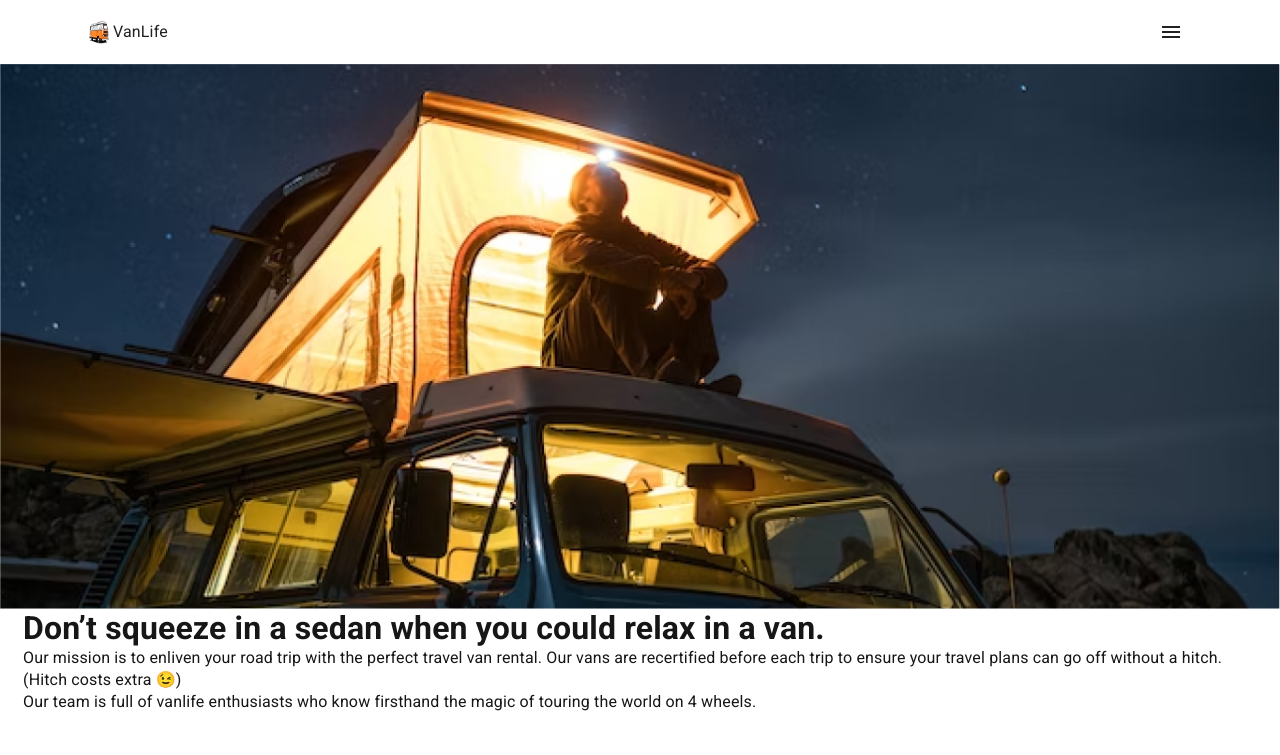
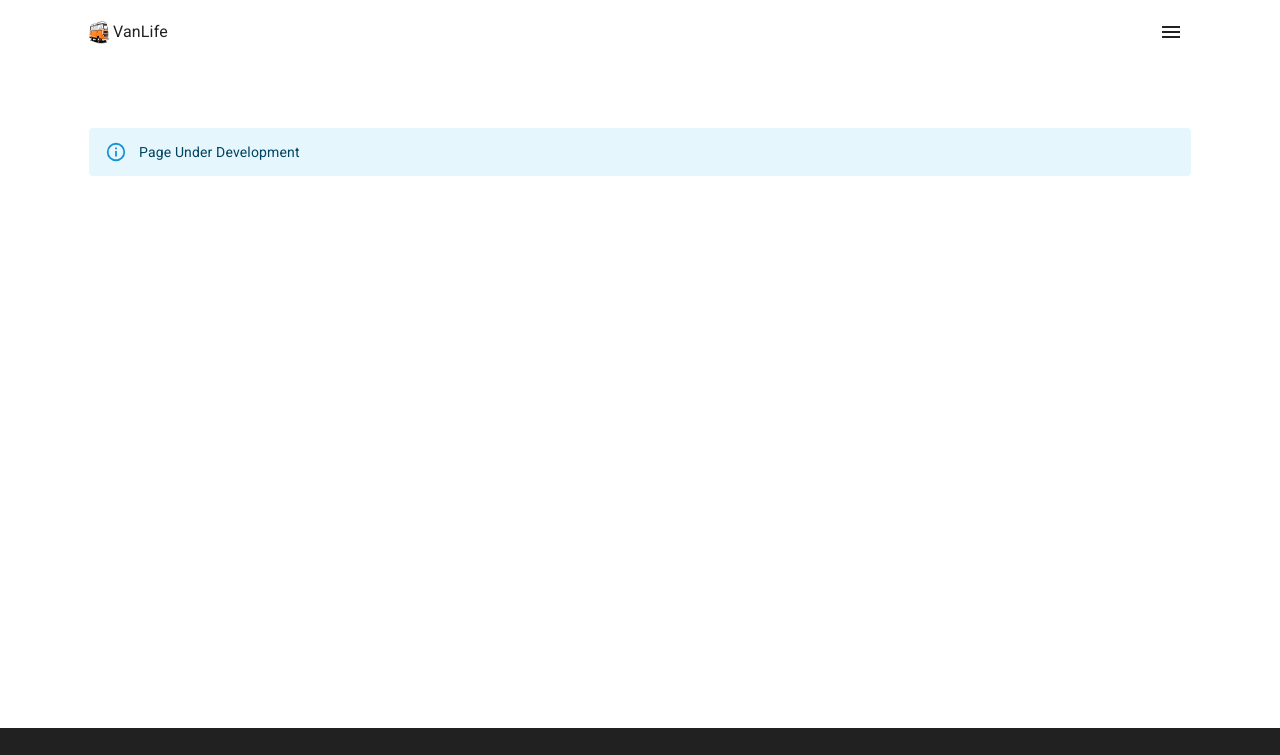
Before and after one commit to iamdenis1234/van-life, a React (Vite) app: page /about in a window 1280 px wide. Shown: the top 755 px of the page. Built offline with nearby package versions, Linux system fonts and the light colour scheme; no server answers; what miragejs would draw is missing.

Commit message:
under development message for about page

```diff
--- a/src/pages/About.jsx
+++ b/src/pages/About.jsx
@@ -1,4 +1,6 @@
-import { Link } from "react-router-dom";
+import { Alert, styled } from "@mui/material";
+import { CustomContainer } from "../components/CustomContainer.jsx";
+import { section } from "../mixins.js";
 
 export { About };
 
@@ -7,6 +9,7 @@ export { About };
 function About() {
   console.log("Render About");
 
+  /*
     return (
       <div className="about-page-container">
         <img src="/assets/images/about-hero.png" className="about-hero-image" />
@@ -34,4 +37,12 @@ function About() {
         </div>
       </div>
     );
+  */
+  return (
+    <Container>
+      <Alert severity="info">Page Under Development</Alert>
+    </Container>
+  );
 }
+
+const Container = styled(CustomContainer)(section, {});
```
Lines whose indentation alone changed are shown as unchanged.
